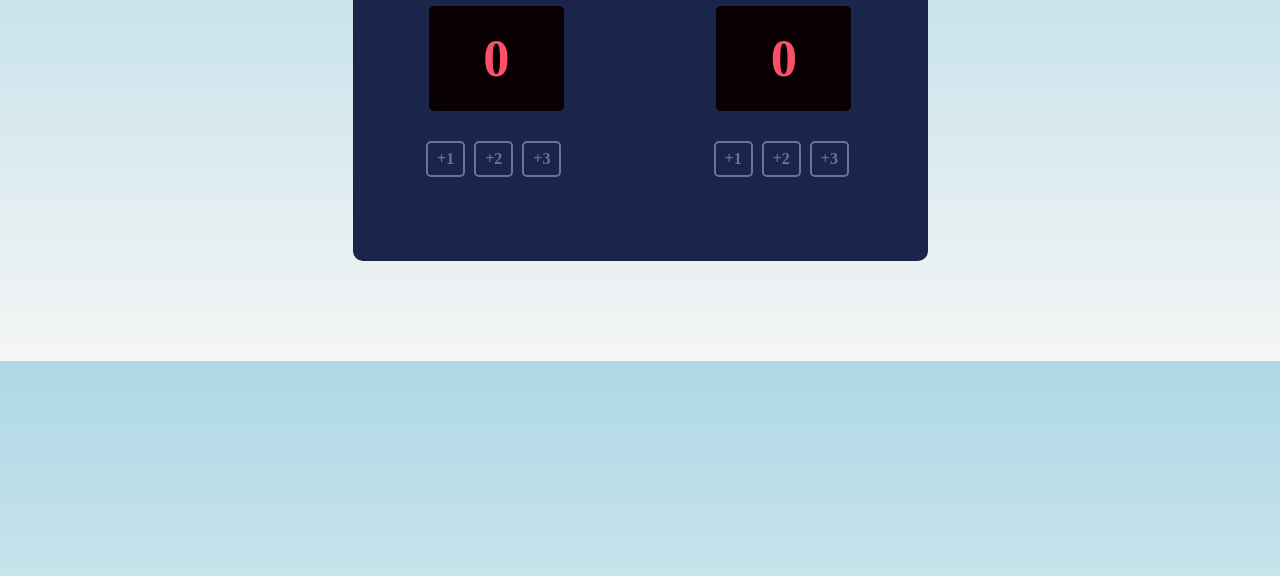
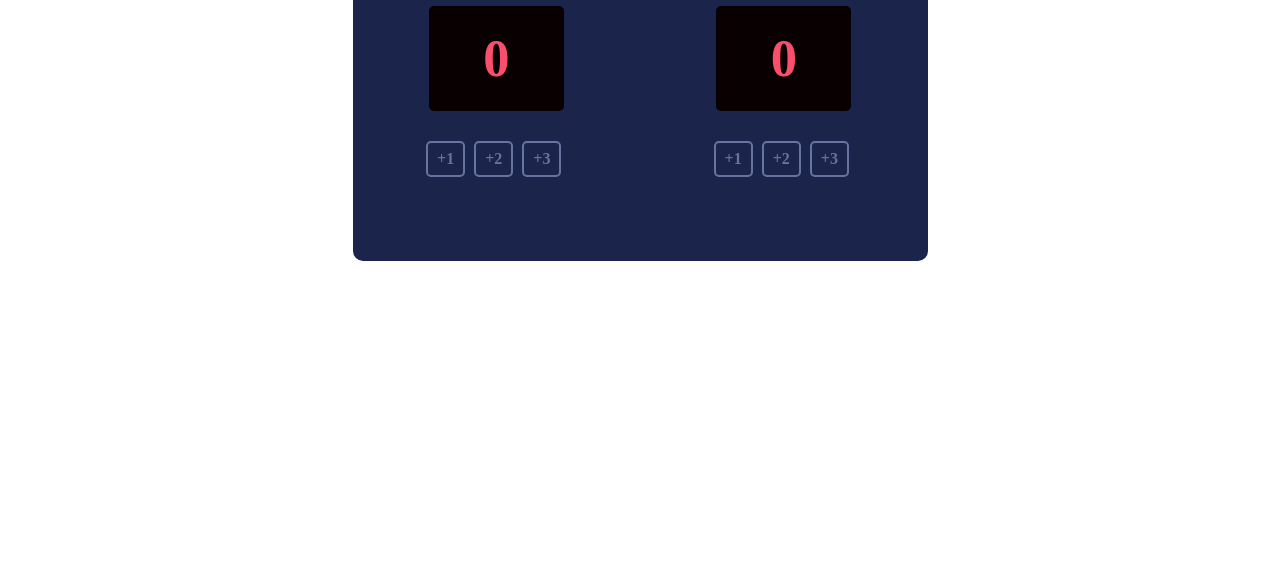
Before and after one commit to faizanshk290/BasketBallScorecard, a website built with Vite: page index.html in a window 1280 px wide. Shown: the part 224-800 px from the top of the page. Built offline with nearby package versions, Linux system fonts and the light colour scheme; a web font is replaced by a local one.

Commit message:
modified index.css file

```diff
--- a/index.css
+++ b/index.css
@@ -2,10 +2,6 @@
 @font-face {
     src: url("cursed_timer_ulil/CursedTimerULiL.ttf") format('truetype');
     font-family: 'Cursed Timer ULiL, Regular';
-    }
-body
-{
-    background: linear-gradient(lightblue,whitesmoke);
 }
 .scoreboard
 {
```
